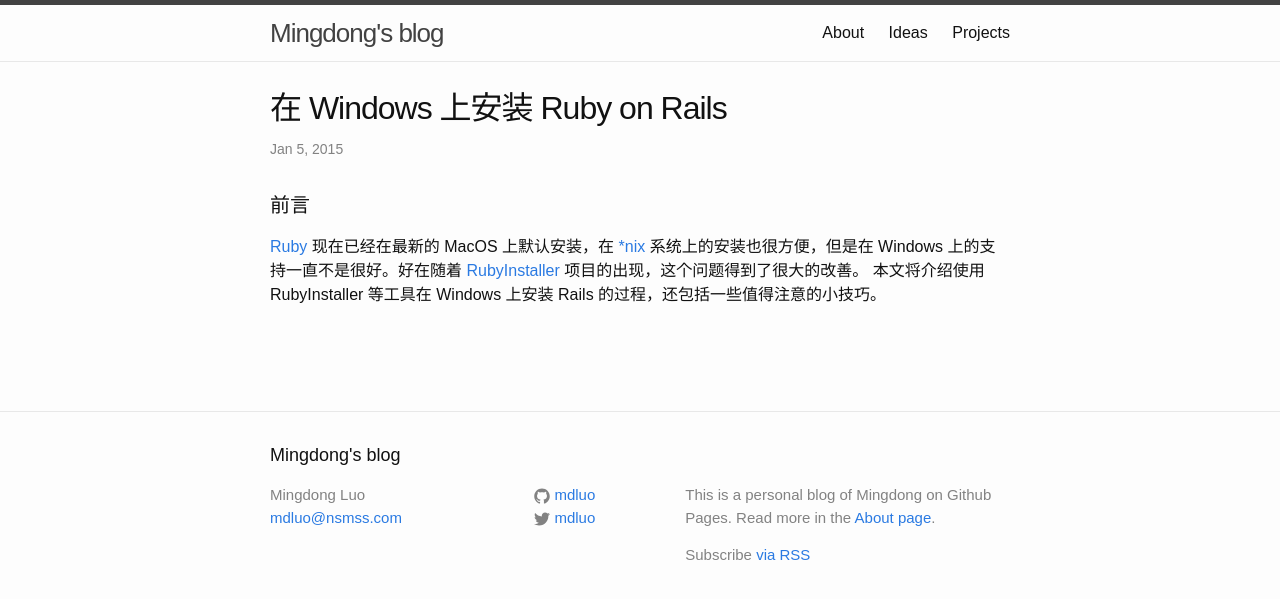
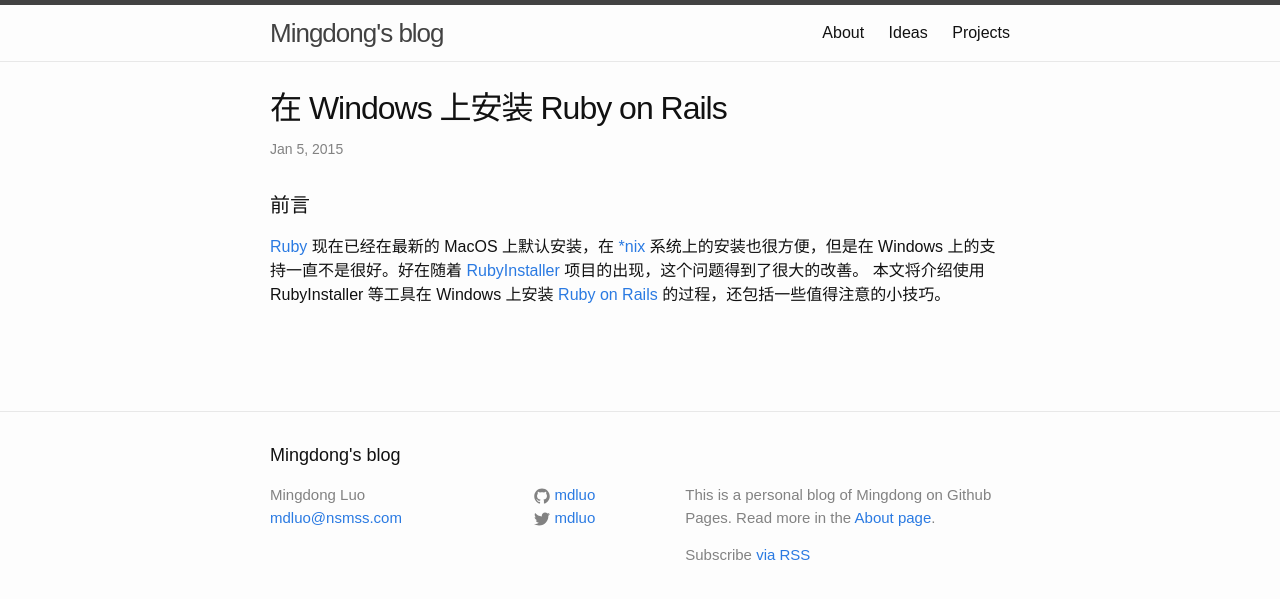
Before and after one commit to itfen/md, a Jekyll site: the page built from _posts/2015-01-05-install-ruby-on-rails-on-windows.md, in a window 1280 px wide. Shown: the top 599 px of the page. Built offline with Jekyll 4.4.1, drawn with Linux system fonts in a browser that asks for light colours; comment, search, counter and statistics services are not loaded.

Commit message:
Update posts

```diff
--- a/_posts/2015-01-05-install-ruby-on-rails-on-windows.md
+++ b/_posts/2015-01-05-install-ruby-on-rails-on-windows.md
@@ -7,9 +7,10 @@ share: true
 ---
 ####前言
 [Ruby][Ruby] 现在已经在最新的 MacOS 上默认安装，在 [\*nix][nix] 系统上的安装也很方便，但是在 Windows 上的支持一直不是很好。好在随着 [RubyInstaller][RubyInstaller] 项目的出现，这个问题得到了很大的改善。
-本文将介绍使用 RubyInstaller 等工具在 Windows 上安装 Rails 的过程，还包括一些值得注意的小技巧。
+本文将介绍使用 RubyInstaller 等工具在 Windows 上安装 [Ruby on Rails][Rails] 的过程，还包括一些值得注意的小技巧。
 
 
-[Ruby]:                https://www.ruby-lang.org
-[nix]:                 http://en.wikipedia.org/wiki/Unix-like
-[RubyInstaller]:       http://rubyinstaller.org/about/
+[Ruby]:                 https://www.ruby-lang.org
+[nix]:                  http://en.wikipedia.org/wiki/Unix-like
+[RubyInstaller]:        http://rubyinstaller.org/about/
+[Rails]:                http://rubyonrails.org/
```
Also changed, not shown: _posts/2014-12-21-install-windows-8.1-on-mac-os-x.md (+1 -0 lines).
